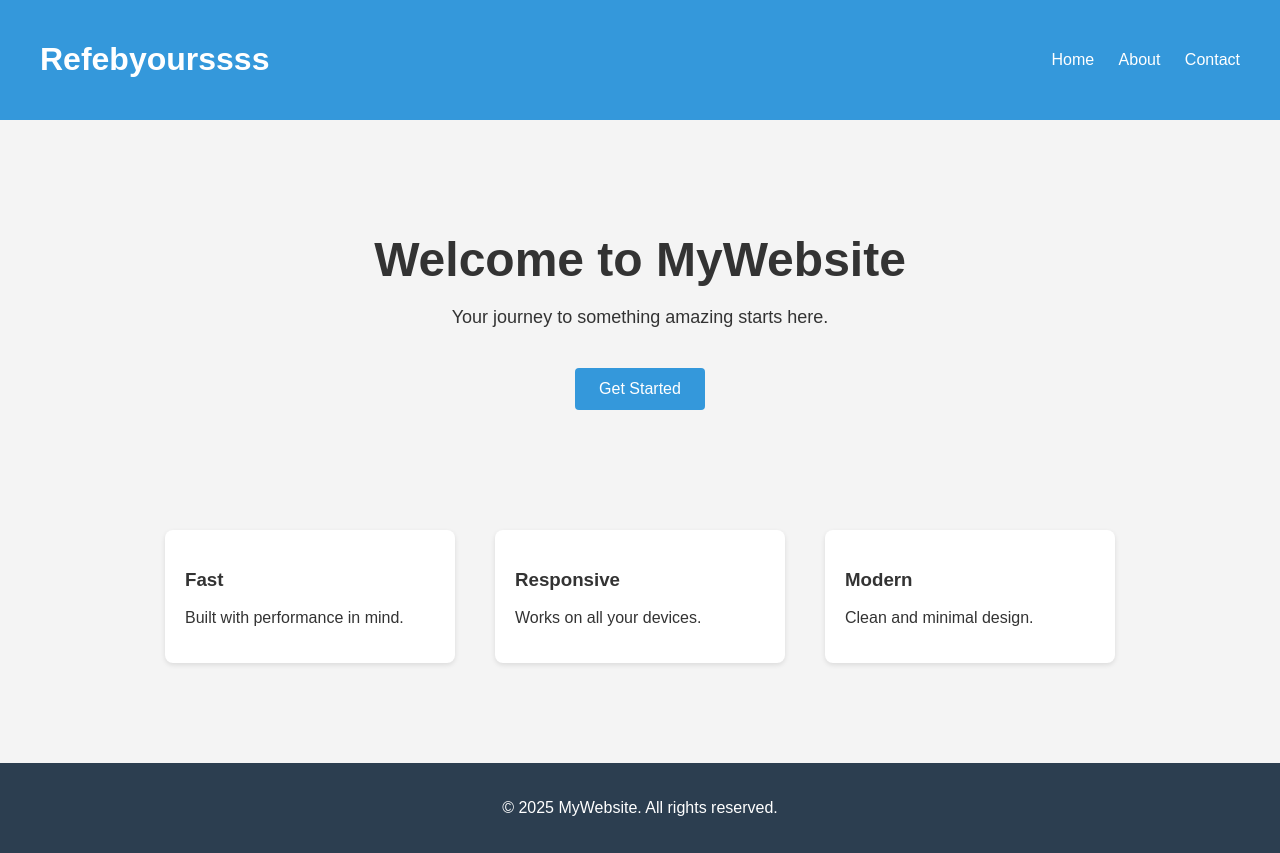
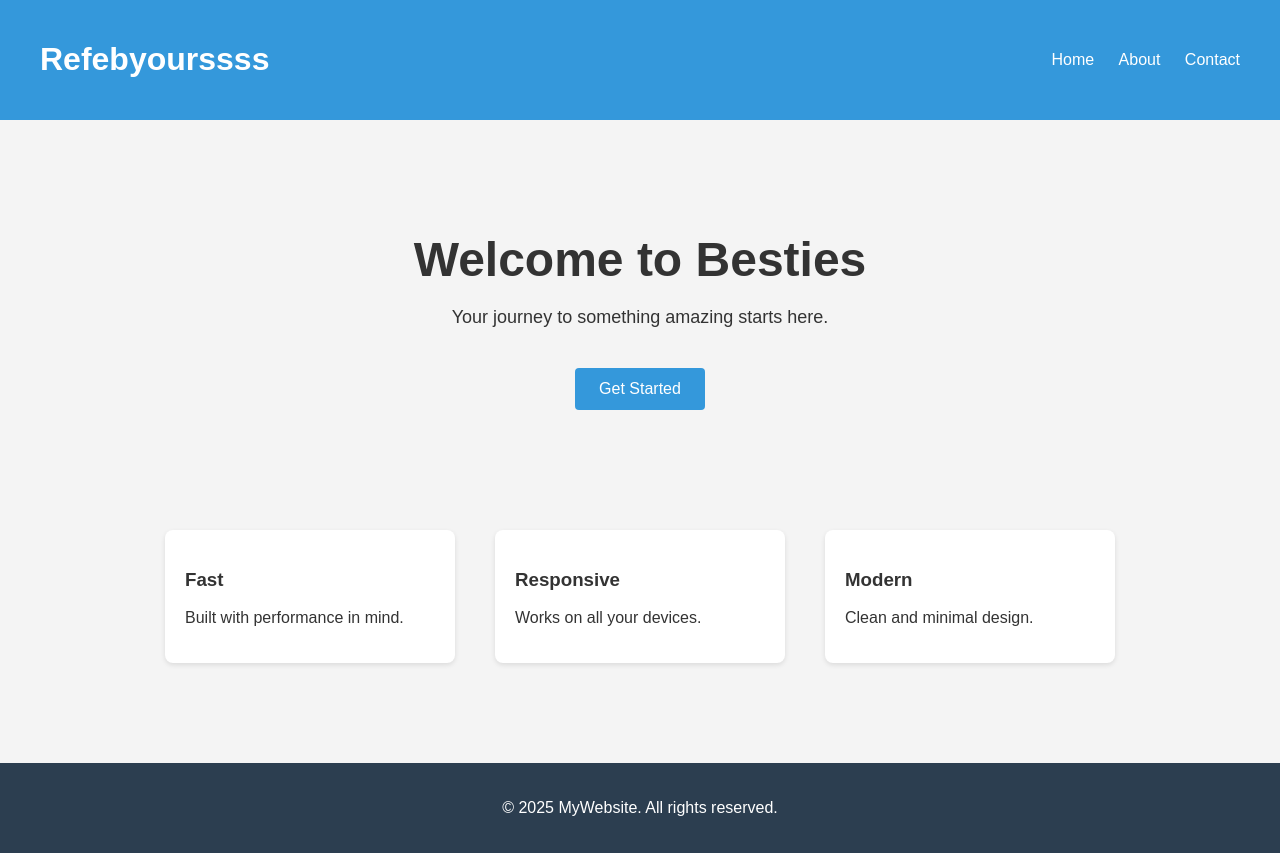
Before and after one commit to rafebyours/cicd_cloud, a plain HTML site: page index.html in a window 1280 px wide. Drawn offline with Linux system fonts and the light colour scheme.

Commit message:
Update html main

```diff
--- a/index.html
+++ b/index.html
@@ -86,7 +86,7 @@
   </header>
 
   <main>
-    <h1>Welcome to MyWebsite</h1>
+    <h1>Welcome to Besties</h1>
     <p>Your journey to something amazing starts here.</p>
     <button class="btn">Get Started</button>
   </main>
```
